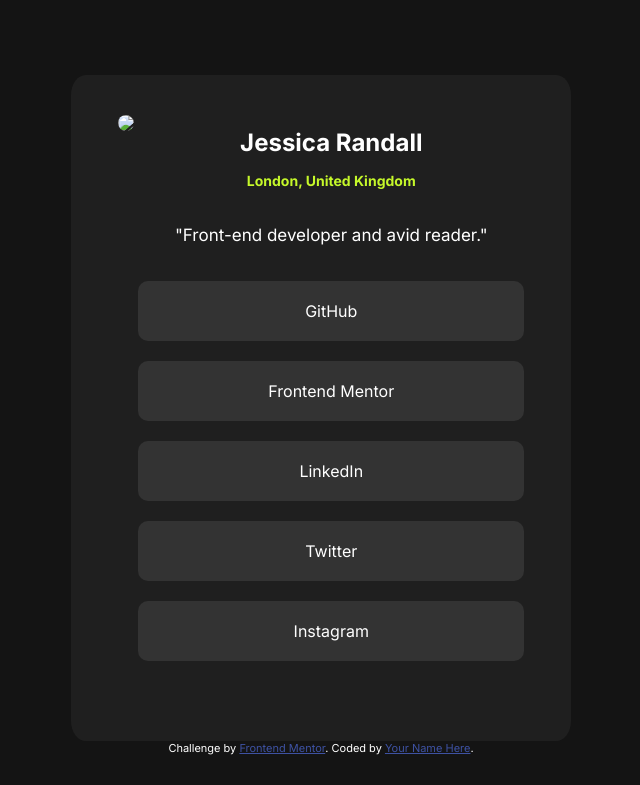
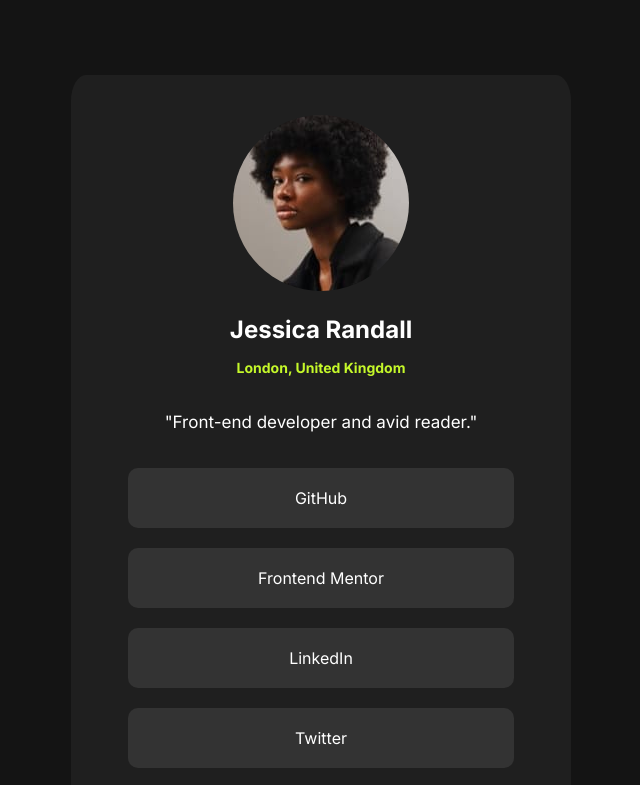
Before and after one commit to CH1C0-zw/SLP, a plain HTML site: page index.html in a window 1280 px wide. Shown: the top 785 px of the page, without its empty margins (319-959 px from the left). Drawn offline with Linux system fonts and the light colour scheme.

Commit message:
Update index.html

```diff
--- a/index.html
+++ b/index.html
@@ -27,7 +27,7 @@
 
 
 <div class="form">
-  <img src="./assets/images/avatar-jessica.jpeg" >
+  <img src="avatar-jessica.jpeg" >
   <div class="Container"><h1>Jessica Randall</h1>
     <h3>London, United Kingdom</h3>
     <p>"Front-end developer and avid reader."</p>
```
